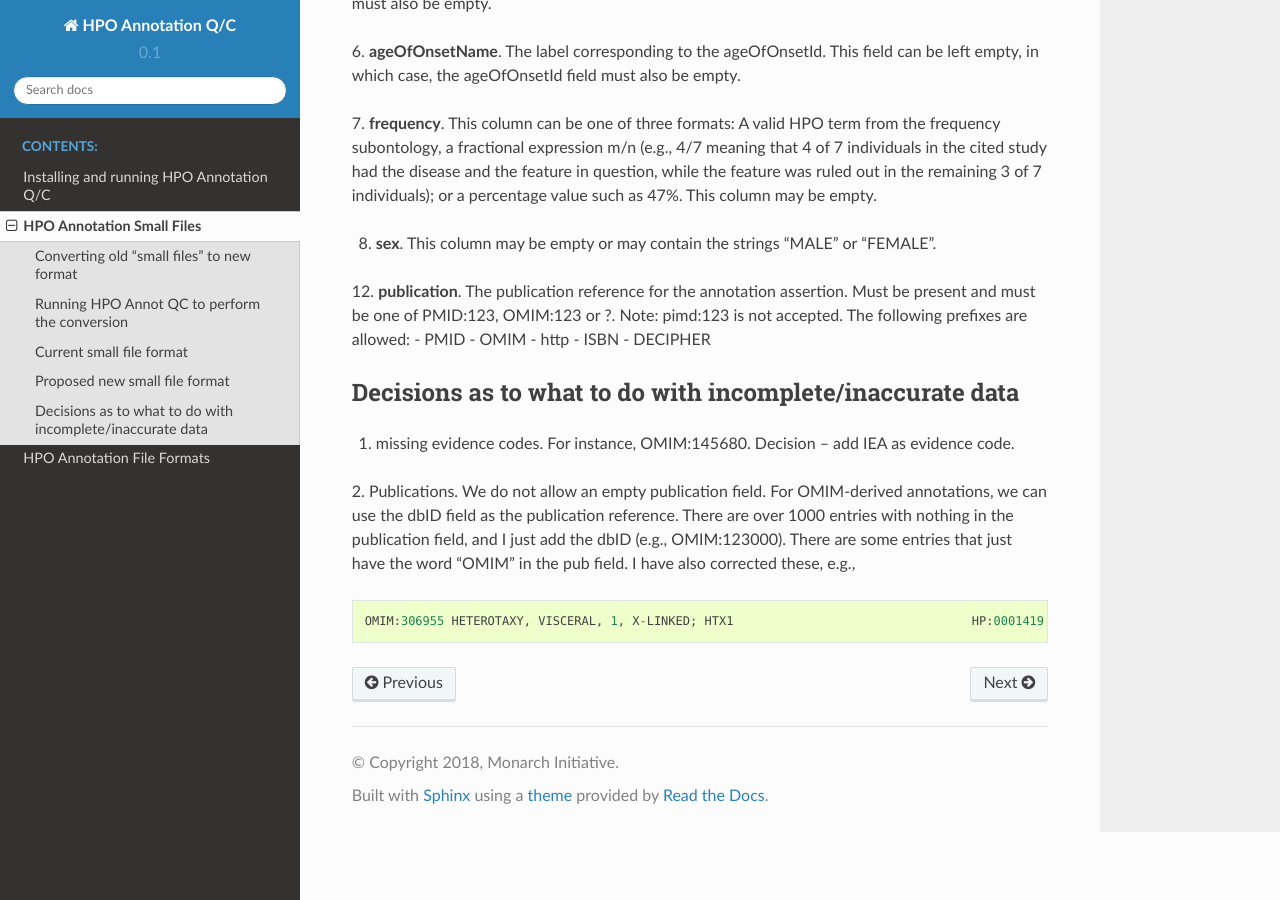
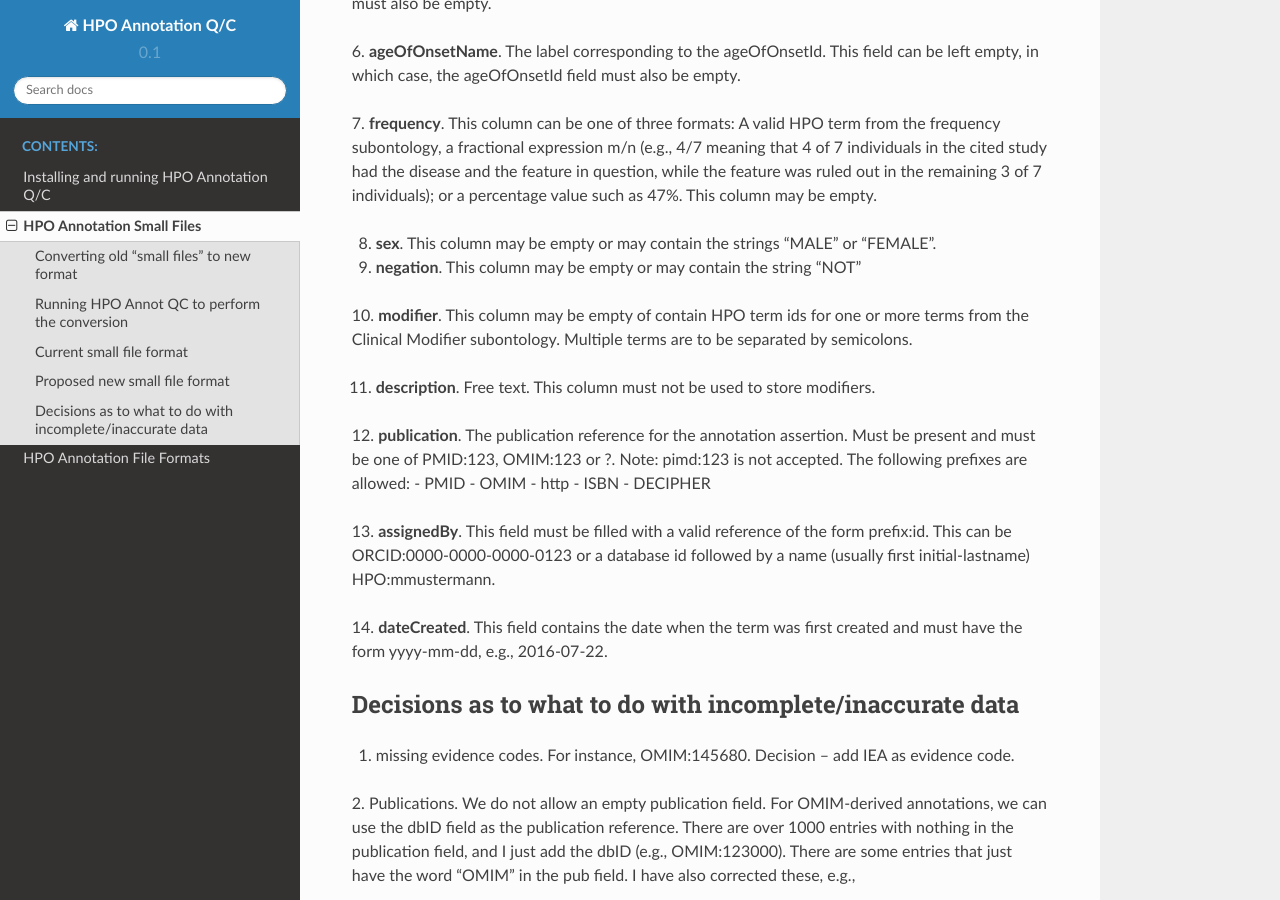
Before and after one commit to monarch-initiative/hpoannotqc, a Sphinx documentation site: the page built from docs/smallfile.rst, in a window 1280 px wide and 900 px high, scrolled down 2680 px. Built offline with Sphinx 7.4.7 and the Read the Docs theme 2.0.0, drawn with Linux system fonts in a browser that asks for light colours.

Commit message:
documentation

```diff
--- a/docs/smallfile.rst
+++ b/docs/smallfile.rst
@@ -147,10 +147,12 @@ while the feature was ruled out in the remaining 3 of 7 individuals); or a perce
 
 8. **sex**. This column may be empty or may contain the strings "MALE" or "FEMALE".
 
+9. **negation**. This column may be empty or may contain the string "NOT"
 
+10. **modifier**. This column may be empty of contain HPO term ids for one or more terms from the
+Clinical Modifier subontology. Multiple terms are to be separated by semicolons.
 
-
-
+11. **description**. Free text. This column must not be used to store modifiers.
 
 12. **publication**. The publication reference for the annotation assertion. Must be present and must be one of
 PMID:123, OMIM:123 or ?. Note: pimd:123 is not accepted. The following prefixes are allowed:
@@ -159,6 +161,12 @@ PMID:123, OMIM:123 or ?. Note: pimd:123 is not accepted. The following prefixes
 - http
 - ISBN
 - DECIPHER
+
+13. **assignedBy**. This field must be filled with a valid reference of the form prefix:id. This can be
+ORCID:0000-0000-0000-0123 or a database id followed by a name (usually first initial-lastname) HPO:mmustermann.
+
+14. **dateCreated**. This field contains the date when the term was first created and must have the form yyyy-mm-dd, e.g.,
+2016-07-22.
 
 
 
```
